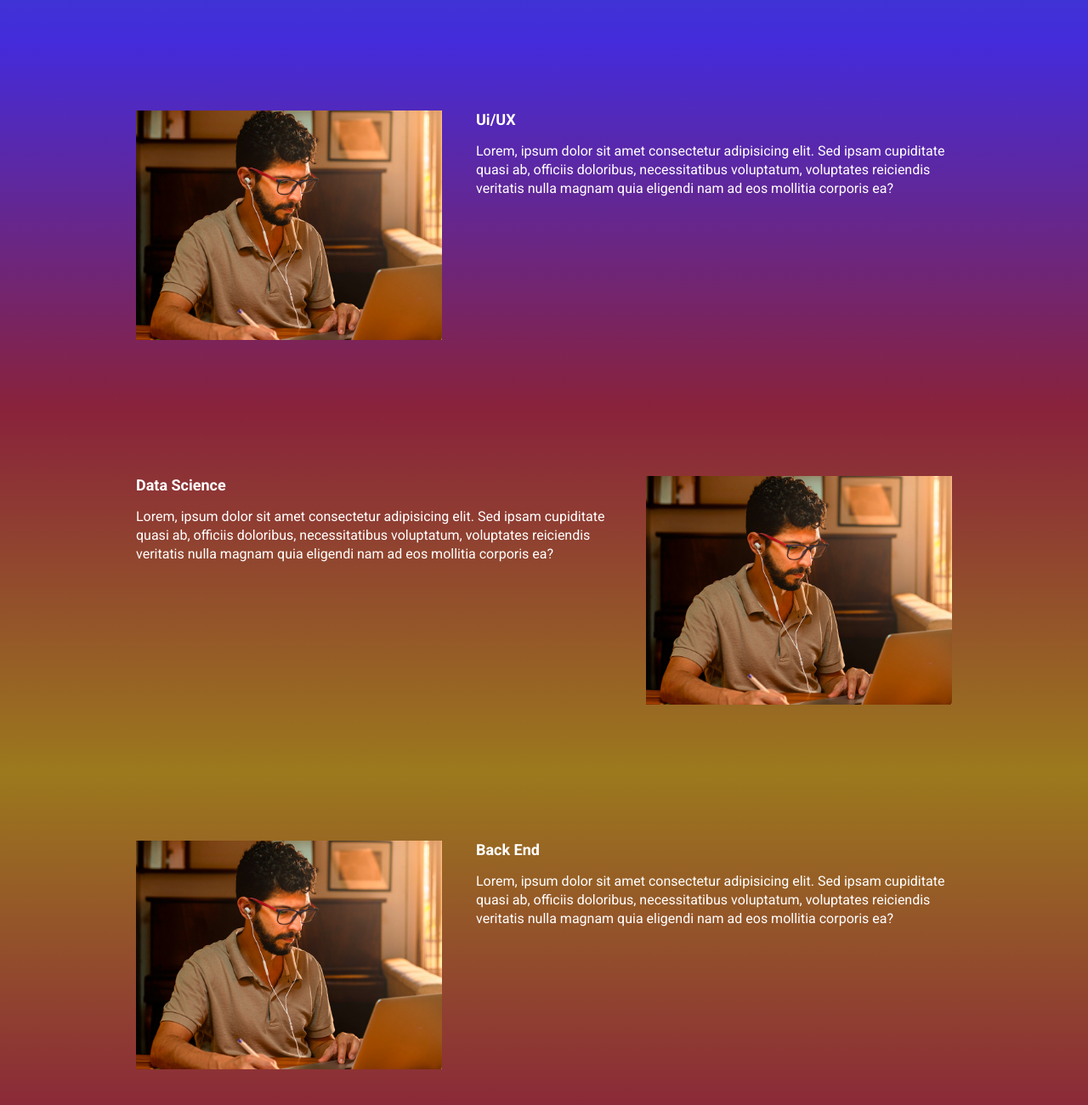
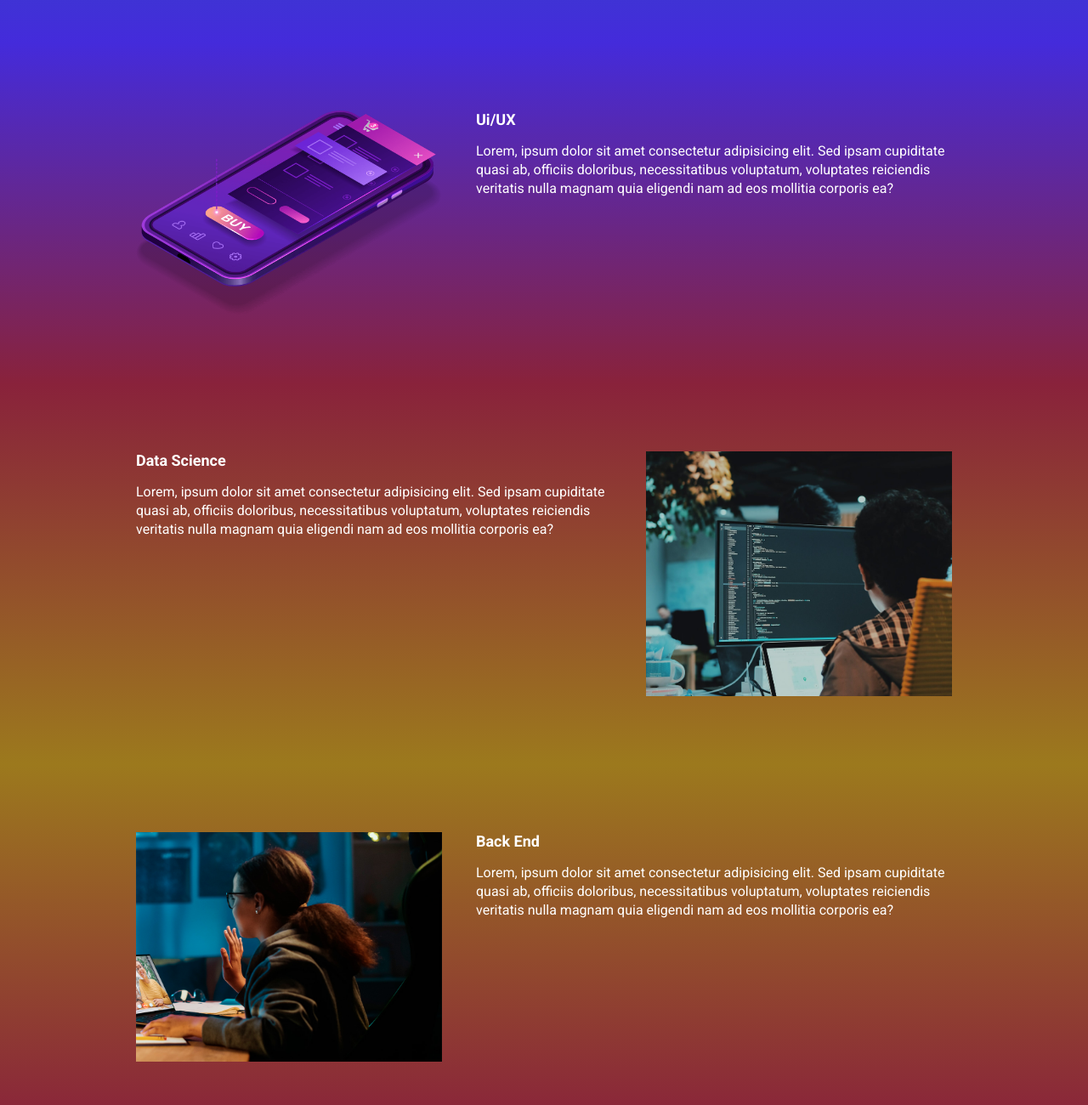
Before and after one commit to VRocca10/landing_page_ebac, a website built with Parcel: page src/index.html in a window 1280 px wide. Shown: the part 940-2240 px from the top of the page at 85% size. Built offline with nearby package versions, Linux system fonts and the light colour scheme.

Commit message:
atualizando as imagens das demais seções

```diff
--- a/src/index.html
+++ b/src/index.html
@@ -62,7 +62,7 @@
                     doloribus, necessitatibus voluptatum, voluptates reiciendis veritatis nulla magnam quia eligendi nam
                     ad eos mollitia corporis ea?</p>
             </div>
-            <img class="event__image" src="./images/frontend.png" alt="frontend">
+            <img class="event__image" src="./images/ui-ux.png" alt="UI-UX">
         </div>
     </section>
 
@@ -74,7 +74,7 @@
                     doloribus, necessitatibus voluptatum, voluptates reiciendis veritatis nulla magnam quia eligendi nam
                     ad eos mollitia corporis ea?</p>
             </div>
-            <img class="event__image" src="./images/frontend.png" alt="frontend">
+            <img class="event__image" src="./images/data.png" alt="data-science">
         </div>
     </section>
 
@@ -86,7 +86,7 @@
                     doloribus, necessitatibus voluptatum, voluptates reiciendis veritatis nulla magnam quia eligendi nam
                     ad eos mollitia corporis ea?</p>
             </div>
-            <img class="event__image" src="./images/frontend.png" alt="frontend">
+            <img class="event__image" src="./images/backend.png" alt="backend">
         </div>
     </section>
 
```
